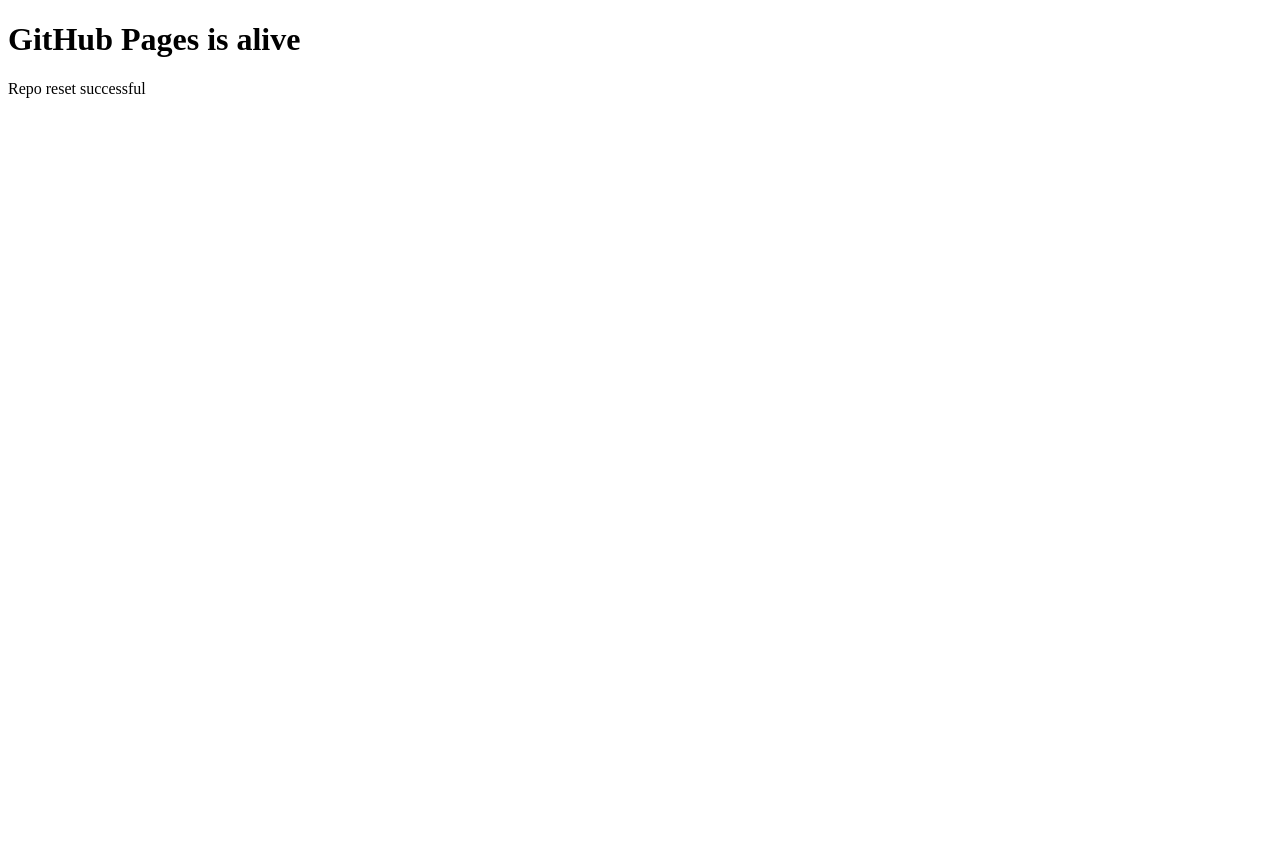
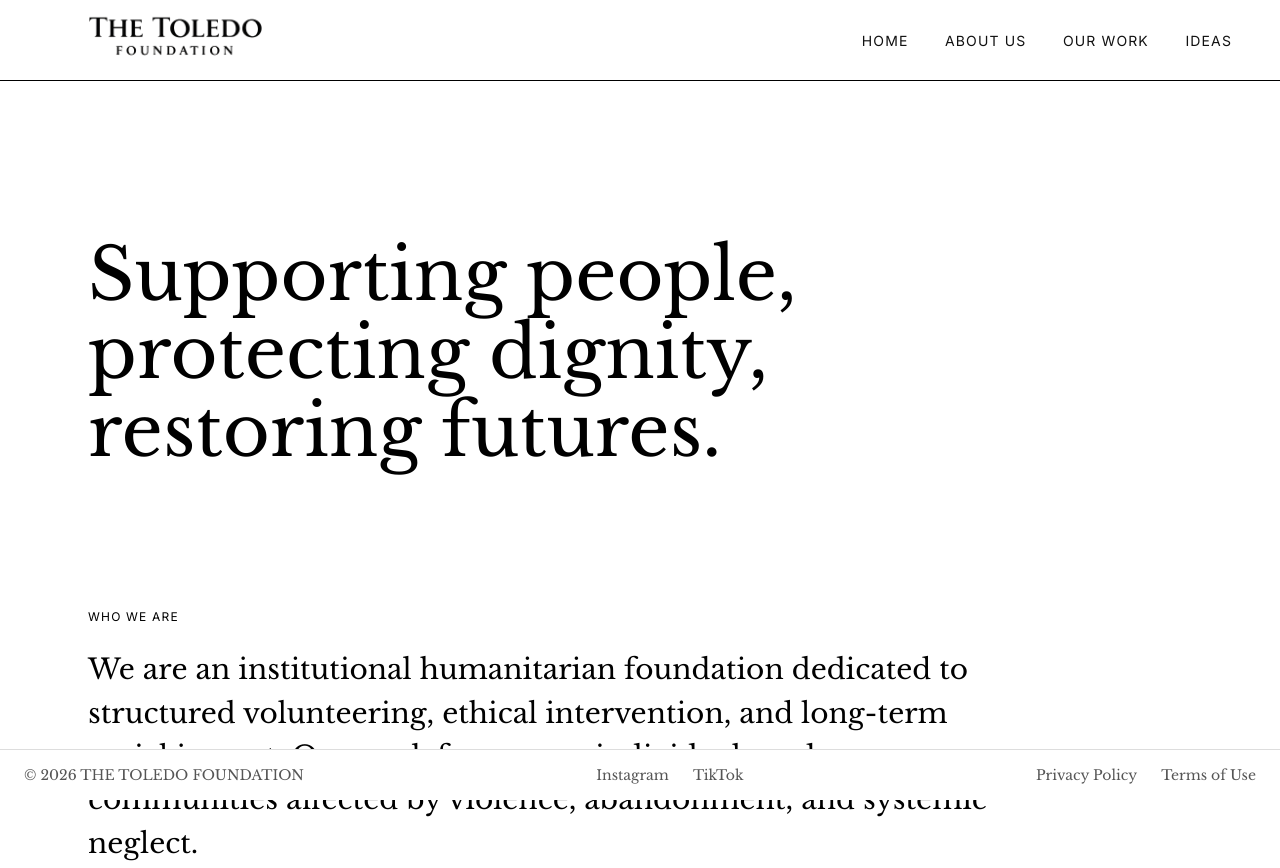
Before and after one commit to ARQUITECTOV4/arquitectov4.github.io, a plain HTML site: page index.html in a window 1280 px wide. Shown: the top 868 px of the page. Before the commit the page ends 800 px from the top, so only its background shows below. Drawn offline with nearby package versions, Linux system fonts and the light colour scheme.

Commit message:
Add files via upload

```diff
--- /dev/null
+++ b/css/styles.css
@@ -0,0 +1,262 @@
+/* RESET */
+* {
+  margin: 0;
+  padding: 0;
+  box-sizing: border-box;
+}
+
+body {
+  font-family: 'Libre Baskerville', serif;
+  background: #fff;
+  color: #000;
+  padding-top: 96px;
+  padding-bottom: 96px;
+}
+
+a {
+  text-decoration: none;
+  color: inherit;
+}
+
+/* HEADER */
+.header {
+  position: fixed;
+  top: 0;
+  width: 100%;
+  background: #fff;
+  border-bottom: 1px solid #000;
+  z-index: 1000;
+}
+
+.header-inner {
+  max-width: 1440px;
+  margin: 0 auto;
+  padding: 24px 48px;
+  display: flex;
+  justify-content: space-between;
+  align-items: center;
+}
+
+.nav a {
+  margin-left: 32px;
+  font-family: 'Inter', sans-serif;
+  font-size: 13px;
+  letter-spacing: 0.08em;
+  text-transform: uppercase;
+}
+
+/* MAIN */
+main {
+  max-width: 1200px;
+  margin: 0 auto;
+  padding: 0 48px;
+}
+
+/* HERO */
+.hero {
+  margin: 140px 0;
+}
+
+.hero h1 {
+  font-size: 72px;
+  line-height: 1.08;
+  font-weight: 400;
+}
+
+/* SECTIONS */
+.section {
+  margin: 120px 0;
+}
+
+.label {
+  display: block;
+  font-family: 'Inter', sans-serif;
+  font-size: 12px;
+  letter-spacing: 0.1em;
+  text-transform: uppercase;
+  margin-bottom: 24px;
+}
+
+.text {
+  font-size: 28px;
+  line-height: 1.55;
+  max-width: 900px;
+}
+
+/* LIST */
+.work-list {
+  list-style: none;
+  font-size: 26px;
+  line-height: 1.6;
+}
+
+.work-list li {
+  margin-bottom: 14px;
+}
+
+/* IMAGES */
+.image {
+  margin: 80px 0;
+}
+
+/* FOOTER */
+.footer {
+  position: fixed;
+  bottom: 0;
+  width: 100%;
+  background: #fff;
+  border-top: 1px solid #000;
+}
+
+.footer-inner {
+  max-width: 1440px;
+  margin: 0 auto;
+  padding: 16px 48px;
+  display: flex;
+  justify-content: space-between;
+  font-family: 'Inter', sans-serif;
+  font-size: 12px;
+}
+
+/* MOBILE */
+@media (max-width: 768px) {
+
+  body {
+    padding-top: 80px;
+    padding-bottom: 80px;
+  }
+
+  main {
+    padding: 0 24px;
+  }
+
+  .header-inner {
+    padding: 16px 24px;
+  }
+
+  .nav a {
+    margin-left: 16px;
+    font-size: 11px;
+  }
+
+  .hero {
+    margin: 70px 0;
+  }
+
+  .hero h1 {
+    font-size: 40px;
+    line-height: 1.15;
+  }
+
+  .section {
+    margin: 80px 0;
+  }
+
+  .text {
+    font-size: 20px;
+  }
+
+  .work-list {
+    font-size: 20px;
+  }
+
+  .image {
+    margin: 40px 0;
+  }
+
+  .footer-inner {
+    padding: 12px 24px;
+    font-size: 11px;
+  }
+}
+/* =========================
+   LOGO – CONTROL MAESTRO
+   (PEGAR AL FINAL DEL CSS)
+========================= */
+
+.logo {
+  display: flex;
+  align-items: center;
+  height: 32px;
+  max-height: 32px;
+}
+
+.logo img {
+  height: 250px;        /* tamaño correcto institucional */
+  width: auto;
+  display: block;
+}
+
+@media (max-width: 768px) {
+  .logo img {
+    height: 42px;
+  }
+}
+img {
+  max-width: 100%;
+  height: auto;
+  display: block;
+}
+.nav a {
+  position: relative;
+  text-decoration: none;
+  color: #111;
+  font-size: 14px;
+  letter-spacing: 0.08em;
+  text-transform: uppercase;
+  padding-bottom: 6px;
+}
+
+.nav a::after {
+  content: "";
+  position: absolute;
+  left: 0;
+  bottom: 0;
+  width: 0%;
+  height: 1px;
+  background-color: #111;
+  transition: width 0.3s ease;
+}
+
+.nav a:hover::after {
+  width: 100%;
+}
+.footer {
+  width: 100%;
+  padding: 16px 0;
+  border-top: 1px solid #ddd;
+  font-size: 14px;
+}
+
+.footer-row {
+  max-width: 1400px;
+  margin: 0 auto;
+  padding: 0 24px;
+
+  display: flex;
+  align-items: center;
+  justify-content: space-between;
+
+  white-space: nowrap;   /* 🔥 CLAVE GLOBAL */
+}
+
+.footer-copy {
+  color: #555;
+}
+
+.footer-social,
+.footer-legal {
+  display: flex;
+  gap: 24px;
+}
+
+.footer-social a,
+.footer-legal a {
+  color: #555;
+  text-decoration: none;
+}
+
+.footer-social a:hover,
+.footer-legal a:hover {
+  text-decoration: underline;
+}
--- a/index.html
+++ b/index.html
@@ -1,11 +1,61 @@
 <!DOCTYPE html>
-<html>
-  <head>
-    <meta charset="utf-8">
-    <title>GitHub Pages OK</title>
-  </head>
-  <body>
-    <h1>GitHub Pages is alive</h1>
-    <p>Repo reset successful</p>
-  </body>
+<html lang="en">
+<head>
+  <meta charset="UTF-8" />
+  <meta name="viewport" content="width=device-width, initial-scale=1.0" />
+  <title>THE TOLEDO FOUNDATION</title>
+
+  <!-- Fonts -->
+  <link rel="preconnect" href="https://fonts.googleapis.com">
+  <link rel="preconnect" href="https://fonts.gstatic.com" crossorigin>
+  <link href="https://fonts.googleapis.com/css2?family=Inter:wght@400;500&family=Libre+Baskerville:wght@400&display=swap" rel="stylesheet">
+
+  <link rel="stylesheet" href="css/styles.css">
+</head>
+
+<body>
+
+  <!-- HEADER -->
+  <header class="header">
+    <div class="header-inner">
+      <div class="logo">
+        <img src="assets/logo.png" alt="Foundation Logo">
+      </div>
+      <nav class="nav">
+        <a href="#" data-page="home">Home</a>
+        <a href="#" data-page="about">About Us</a>
+        <a href="#" data-page="work">Our Work</a>
+        <a href="#" data-page="ideas">Ideas</a>
+      </nav>
+    </div>
+  </header>
+
+  <!-- MAIN CONTENT -->
+  <main id="content"></main>
+
+ <footer class="footer">
+  <div class="footer-row">
+
+    <div class="footer-copy">
+      © 2026 THE TOLEDO FOUNDATION
+    </div>
+
+    <div class="footer-social">
+      <a href="https://www.instagram.com/toledofoundation" target="_blank">Instagram</a>
+      <a href="https://www.tiktok.com/@thetoledofoundation" target="_blank">TikTok</a>
+    </div>
+
+    <div class="footer-legal">
+      <a href="#">Privacy Policy</a>
+      <a href="#">Terms of Use</a>
+    </div>
+
+  </div>
+</footer>
+
+
+
+
+  <script src="js/app.js"></script>
+</body>
 </html>
--- /dev/null
+++ b/js/app.js
@@ -0,0 +1,147 @@
+const content = document.getElementById("content");
+
+const pages = {
+
+  home: `
+    <section class="hero">
+      <h1>
+        Supporting people,<br>
+        protecting dignity,<br>
+        restoring futures.
+      </h1>
+    </section>
+
+    <section class="section">
+      <span class="label">Who We Are</span>
+      <p class="text">
+        We are an institutional humanitarian foundation dedicated to
+        structured volunteering, ethical intervention, and long-term
+        social impact. Our work focuses on individuals and communities
+        affected by violence, abandonment, and systemic neglect.
+      </p>
+    </section>
+
+    <div class="image">
+      <img src="assets/hero.png" alt="Humanitarian action">
+    </div>
+
+    <section class="section">
+      <span class="label">Our Mission</span>
+      <p class="text">
+        Our mission is to protect human dignity through direct action,
+        sustainable support programs, and institutional responsibility.
+        We operate where help is most urgently needed.
+      </p>
+    </section>
+
+    <section class="section">
+      <span class="label">Focus Areas</span>
+      <ul class="work-list">
+        <li>Support for women affected by violence</li>
+        <li>Humanitarian aid for children in abandonment</li>
+        <li>Rescue and protection of abandoned animals</li>
+        <li>Community-based volunteering initiatives</li>
+      </ul>
+    </section>
+
+    <div class="image">
+      <img src="assets/women.png" alt="Women protection">
+    </div>
+
+    <section class="section">
+      <span class="label">Our Approach</span>
+      <p class="text">
+        We prioritize long-term impact over short-term visibility.
+        Our teams work directly with communities, building trust,
+        restoring safety, and supporting autonomy.
+      </p>
+    </section>
+  `,
+
+  about: `
+    <section class="section">
+      <span class="label">About Us</span>
+      <p class="text">
+        Our foundation was created to respond where institutions fail.
+        We believe humanitarian work must be responsible, transparent,
+        and grounded in respect for human life.
+      </p>
+    </section>
+
+    <div class="image">
+      <img src="assets/womenn.png" alt="Supporting women">
+    </div>
+
+    <section class="section">
+      <p class="text">
+        We support women affected by violence through protection,
+        guidance, and access to essential resources that help rebuild
+        independence and safety.
+      </p>
+    </section>
+  `,
+
+  work: `
+    <section class="section">
+      <span class="label">Our Work</span>
+      <p class="text">
+        Our humanitarian programs focus on direct intervention and
+        sustained support.
+      </p>
+    </section>
+
+    <div class="image">
+      <img src="assets/children.png" alt="Children support">
+    </div>
+
+    <section class="section">
+      <p class="text">
+        We assist children living in abandonment by providing shelter,
+        education support, and emotional care.
+      </p>
+    </section>
+
+    <div class="image">
+      <img src="assets/dogs.png" alt="Animal rescue">
+    </div>
+
+    <section class="section">
+      <p class="text">
+        We rescue, rehabilitate, and protect dogs in abandonment,
+        ensuring medical care and adoption opportunities.
+      </p>
+    </section>
+  `,
+
+  ideas: `
+    <section class="section">
+      <span class="label">Ideas</span>
+      <p class="text">
+        Humanitarian work must be grounded in dignity, not charity.
+        Our ideas are shaped by ethics, responsibility, and long-term
+        social vision.
+      </p>
+    </section>
+
+    <section class="section">
+      <p class="text">
+        Through dialogue, research, and collaboration, we aim to
+        influence how societies respond to vulnerability and injustice.
+      </p>
+    </section>
+  `
+};
+
+function loadPage(page) {
+  content.innerHTML = pages[page];
+  window.scrollTo({ top: 0, behavior: "smooth" });
+}
+
+document.querySelectorAll(".nav a").forEach(link => {
+  link.addEventListener("click", e => {
+    e.preventDefault();
+    loadPage(link.dataset.page);
+  });
+});
+
+loadPage("home");
```
Also changed, not shown: assets/logo.png (added), 5 other files.
